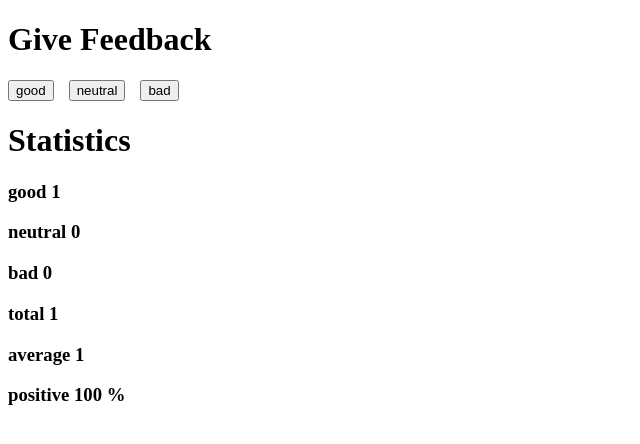
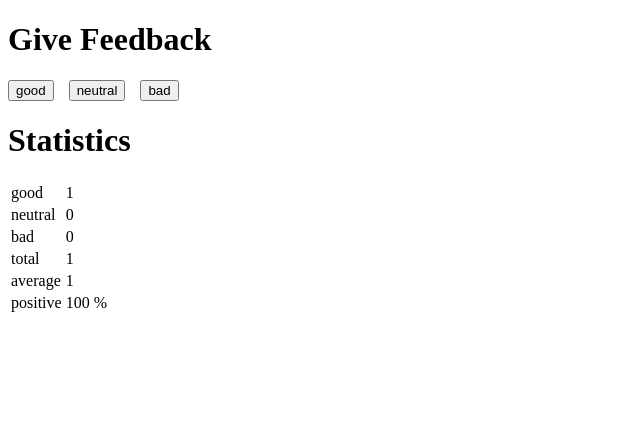
Before and after one commit to yuvrajsteve-cmyk/fullstackopen-part1, a React (Vite) app in the folder unicafe/: page / in a window 1280 px wide. Both pictures are taken after a click on the button "good". Shown: the top 444 px of the page, without its empty margins (0-640 px from the left). Built offline with nearby package versions, Linux system fonts and the light colour scheme.

Commit message:
unicafe exercise 1.11

```diff
--- a/unicafe/src/App.jsx
+++ b/unicafe/src/App.jsx
@@ -5,7 +5,10 @@
 
   return (
 
-      <h3>{props.text} {props.value}</h3>
+      <tr>
+        <td>{props.text}</td>
+        <td>{props.value}</td>
+      </tr>
 
   )
 }
@@ -43,14 +46,18 @@
 
   return (
     <div>
-            <h1>Statistics</h1>
+      <h1>Statistics</h1>
+      <table>
+        <tbody>
+
             <StatisticLine text='good' value={good}/>
             <StatisticLine text='neutral' value={neutral}/>
             <StatisticLine text='bad' value={bad}/>
             <StatisticLine text='total' value={total}/>
             <StatisticLine text='average' value={average}/>
             <StatisticLine text='positive' value={positive + ' %'}/>
-
+        </tbody>
+      </table>
     </div>
   )
 }
```
